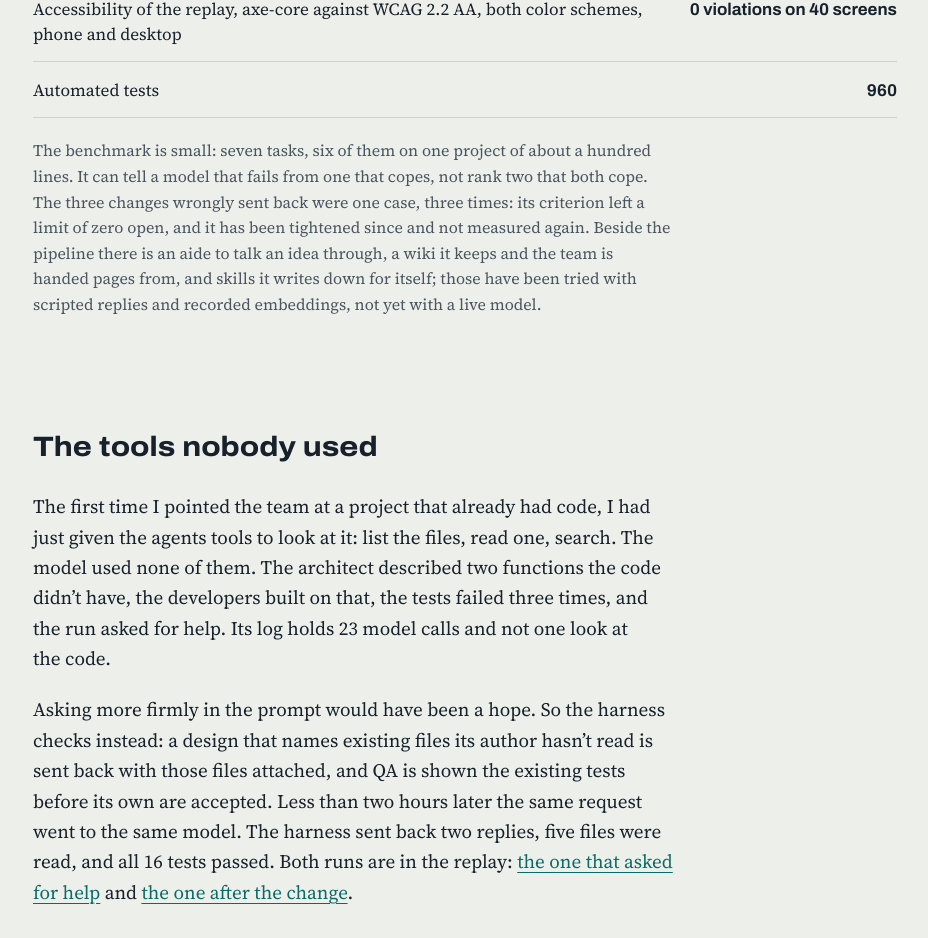
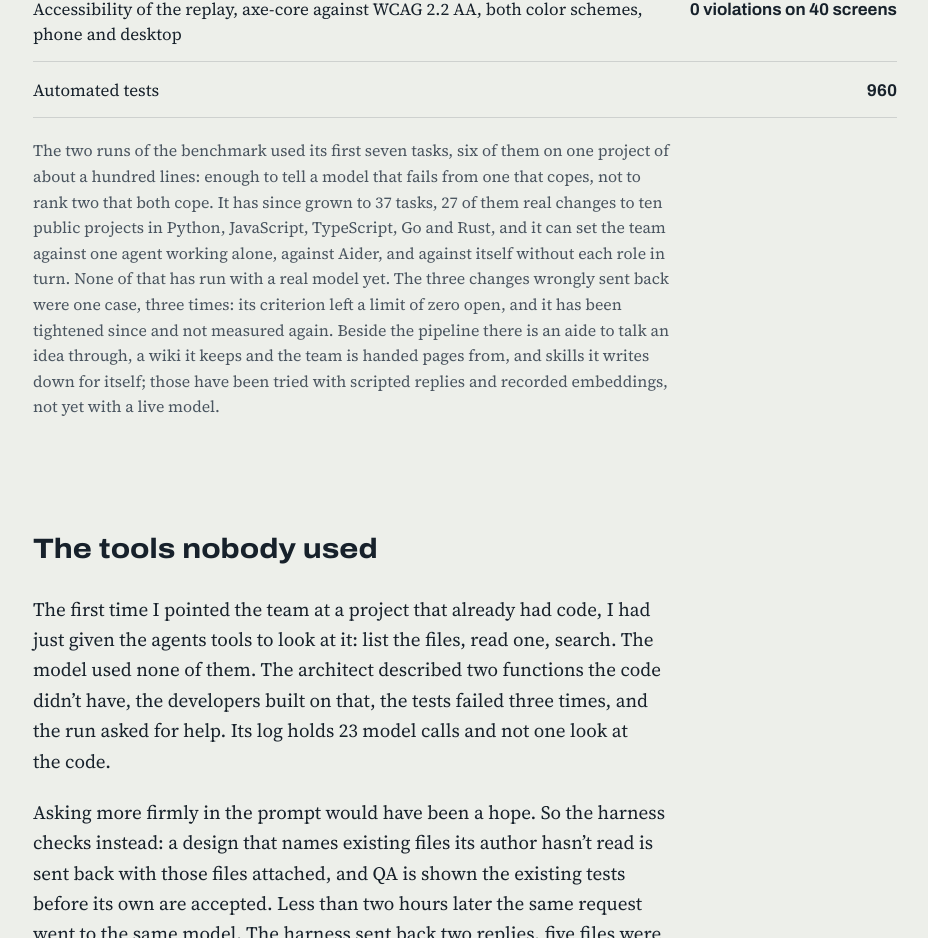
Before and after one commit to 0vertrained/0vertrained.github.io, a plain HTML site: page work/ensemble/index.html in a window 1280 px wide. Shown: the part 5573-6511 px from the top of the page, without its empty margins (23-951 px from the left). Drawn offline with Linux system fonts and the light colour scheme.

Commit message:
Say how far Ensemble's benchmark has grown since it was measured
The two runs on the page used the first seven tasks. The benchmark now
has 37, 27 of them taken from real changes to public projects in five
languages, with their answer keys checked on GitHub's machines, and it
can compare the team with one agent alone, with Aider and with itself
less a role. The note says so, and that none of it has met a real model.

```diff
--- a/work/ensemble/index.html
+++ b/work/ensemble/index.html
@@ -158,7 +158,7 @@
             <tr><th scope="row">Automated tests</th><td>960</td></tr>
           </tbody>
         </table>
-        <p class="note">The benchmark is small: seven tasks, six of them on one project of about a hundred lines. It can tell a model that fails from one that copes, not rank two that both cope. The three changes wrongly sent back were one case, three times: its criterion left a limit of zero open, and it has been tightened since and not measured again. Beside the pipeline there is an aide to talk an idea through, a wiki it keeps and the team is handed pages from, and skills it writes down for itself; those have been tried with scripted replies and recorded embeddings, not yet with a live model.</p>
+        <p class="note">The two runs of the benchmark used its first seven tasks, six of them on one project of about a hundred lines: enough to tell a model that fails from one that copes, not to rank two that both cope. It has since grown to 37 tasks, 27 of them real changes to ten public projects in Python, JavaScript, TypeScript, Go and Rust, and it can set the team against one agent working alone, against Aider, and against itself without each role in turn. None of that has run with a real model yet. The three changes wrongly sent back were one case, three times: its criterion left a limit of zero open, and it has been tightened since and not measured again. Beside the pipeline there is an aide to talk an idea through, a wiki it keeps and the team is handed pages from, and skills it writes down for itself; those have been tried with scripted replies and recorded embeddings, not yet with a live model.</p>
       </section>
 
       <section class="lesson" aria-labelledby="ensemble-lesson">
```
